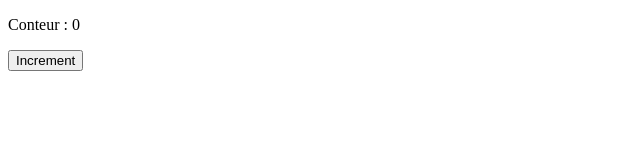
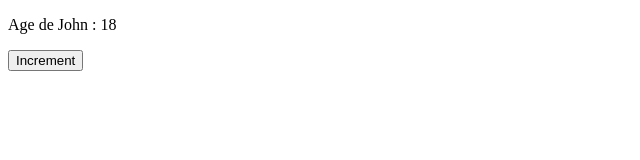
Before and after one commit to RovaFitia/tuto-reactjs, a React (Vite) app: page / in a window 1280 px wide. Shown: the top 160 px of the page, without its empty margins (0-640 px from the left). Built offline with nearby package versions, Linux system fonts and the light colour scheme.

Commit message:
Second example of Hook useState

```diff
--- a/src/App.jsx
+++ b/src/App.jsx
@@ -1,15 +1,21 @@
 import { useState } from "react";
 
 function App() {
-  const [count, setCount] = useState(0)
+  //   const [count, setCount] = useState(0)
+
+  const [person, setPerson] = useState({
+    firstName: "John",
+    lastName: "Doe",
+    age: 18,
+  });
 
   const increment = () => {
-	setCount(count + 1)
+    //setCount(count + 1)
+    setPerson({ ...person, age: person.age + 1 });
   };
-
   return (
     <>
-      <p>Conteur : {count}</p>
+      <p>Age de {person.firstName} : {person.age}</p>
       <button onClick={increment}>Increment</button>
     </>
   );
```
